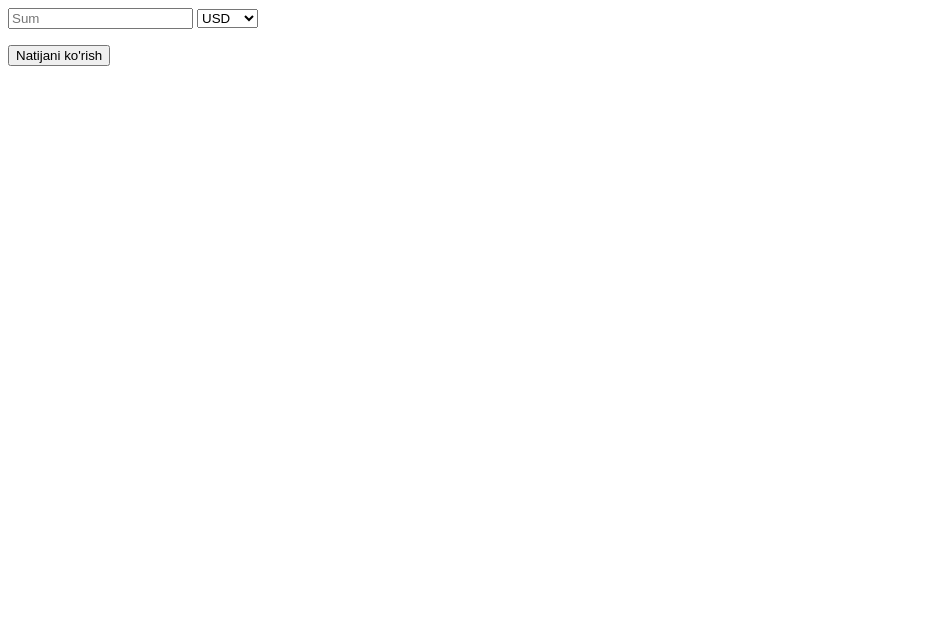
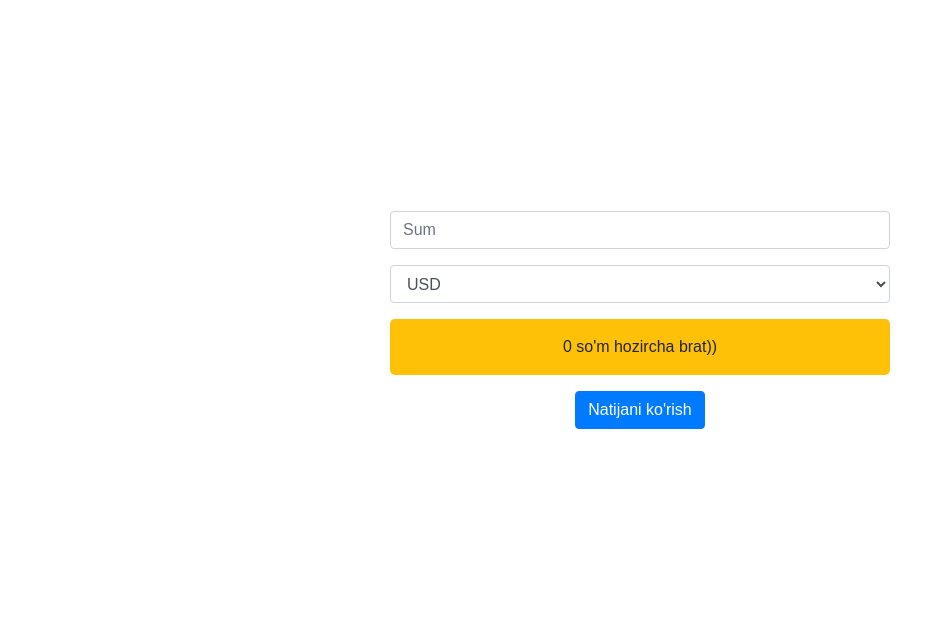
Before and after one commit to rasuloff789/currency-converter, a plain HTML site: page index.html in a window 1280 px wide. Shown: the whole page, without its empty margins (0-945 px from the left). Drawn offline with Linux system fonts and the light colour scheme.

Commit message:
Fix bugs and finished app))

```diff
--- a/css/main.css
+++ b/css/main.css
@@ -0,0 +1,29 @@
+html {
+  box-sizing: border-box;
+}
+
+*,
+*::before,
+*::after {
+  box-sizing: inherit;
+}
+
+body {
+  margin: 0;
+  padding: 0;
+  font-family: "Arial", sans-serif;
+}
+
+main {
+  min-height: 80vh;
+}
+
+.result {
+  display: block;
+  width: 500px;
+  min-height: 20px;
+  margin-left: auto;
+  margin-right: auto;
+  text-align: center;
+  border-radius: 5px;
+}
--- a/index.html
+++ b/index.html
@@ -6,24 +6,30 @@
   <meta charset="UTF-8">
   <meta name="viewport" content="width=device-width, initial-scale=1.0">
   <title>currency convertor</title>
+  <link rel="stylesheet" href="css/bootstrap.min.css">
+  <link rel="stylesheet" href="https://fonts.googleapis.com/icon?family=Material+Icons" rel="stylesheet">
+  <link href="https://fonts.googleapis.com/css2?family=Livvic:wght@400;700&display=swap" rel="stylesheet">
   <link rel="stylesheet" href="css/main.css">
 </head>
 <body>
 
-  <form class="counter-form" action="https://echo.htmlacademy.ru" method="POST">
-    <input class="counter-input" type="text" placeholder="Sum" autocomplete="off">
+  <main class="d-flex justify-content-center align-items-center">
+    <form class="counter-form d-flex flex-column align-items-center" action="https://echo.htmlacademy.ru" method="POST">
+      <input class="counter-input form-control mb-3" type="text" placeholder="Sum" autocomplete="off">
 
-    <select class="currency-select">
-      <option value="10359.88">USD</option>
-      <option value="12285.78">EURO</option>
-      <option value="136.11">RUB</option>
-    </select>
+      <select class="currency-select form-control">
+        <option value="10359.88">USD</option>
+        <option value="12285.78">EURO</option>
+        <option value="136.11">RUB</option>
+      </select>
 
-    <p class="result"></p>
-    <button class="show-result" type="submit">Natijani ko'rish</button>
-  </form>
+      <p class="result mt-3 mb-3 bg-warning p-3">0 so'm hozircha brat))</p>
+      <button class="show-result btn btn-primary" type="submit">Natijani ko'rish</button>
+    </form>
+  </main>
 
-
+  <script src="js/jquery-3.5.1.min.js"></script>
+  <script src="js/bootstrap.bundle.min.js"></script>
   <script src="js/app.js"></script>
 </body>
 </html>
--- a/js/app.js
+++ b/js/app.js
@@ -1,3 +1,5 @@
+alert(`Assalomu alaykum, Karrupsiyaga qarshi kurashish agentligimizga xush kelibsiz brat))`)
+
 var elShowResult = document.querySelector('.show-result');
 var elResultInfo = document.querySelector('.result');
 
@@ -11,7 +13,7 @@ elShowResult.addEventListener('click', function (event) {
   if (elCounterInput > 0) {
     elResultInfo.textContent = `${counter} so'm`;
   } else {
-    elResultInfo.textContent = `Karrupsiyaga qarshi kurashish agentligimiz birodar ))`
+    elResultInfo.textContent = `Karrupsiyaga qarshi kurashish agentligimiz brat ))`
   }
 
 })
```
